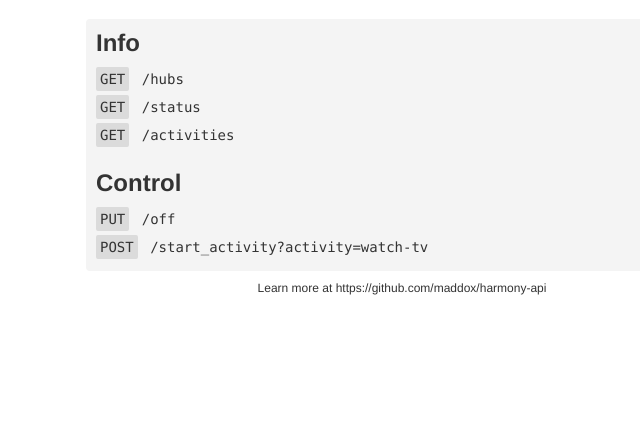
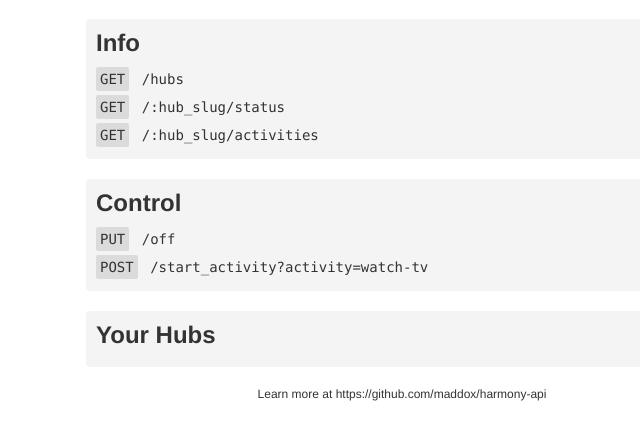
Before and after one commit to maddox/harmony-api, a website: page public/index.html in a window 1280 px wide. Shown: the part 342-782 px from the top of the page, without its empty margins (238-878 px from the left). Drawn offline with Linux system fonts and the light colour scheme; no server answers.

Commit message:
show a section with your hubs

```diff
--- a/public/index.html
+++ b/public/index.html
@@ -10,11 +10,12 @@
       a:hover { text-decoration: underline; }
       .logo { display: block; margin: auto }
       .content { margin: 20px 25%; }
-      .docs { background-color: #f4f4f4; border-radius: 4px; padding: 10px;}
+      .docs { background-color: #f4f4f4; border-radius: 4px; padding: 10px; margin-bottom: 20px;}
       .docs p { padding: 0; margin: 0; line-height: 28px; font-size: 14px; font-family: Consolas, 'Liberation Mono', Menlo, Courier, monospace; }
       .docs .method { background-color: #dbdbdb; padding: 4px; border-radius: 2px; margin-right: 4px;}
       .docs h2 { margin-bottom: 8px;}
       .docs h2:first-child { margin-top: 0;}
+      .docs h3.hub-name { text-transform: capitalize;}
       .footer { text-align: center; font-size: 12px; margin: 10px 0 50px 0;}
     </style>
   </head>
@@ -26,12 +27,20 @@
       <div class="docs">
         <h2>Info</h2>
         <p><span class="method">GET</span> <a href="/hubs">/hubs</a></p>
-        <p><span class="method">GET</span> <a href="/status">/status</a></p>
-        <p><span class="method">GET</span> <a href="/activities">/activities</a></p>
+        <p><span class="method">GET</span> <a href="/:hub_slug/status">/:hub_slug/status</a></p>
+        <p><span class="method">GET</span> <a href="/:hub_slug/activities">/:hub_slug/activities</a></p>
+      </div>
 
+      <div class="docs">
         <h2>Control</h2>
         <p><span class="method">PUT</span> /off</p>
         <p><span class="method">POST</span> /start_activity?activity=watch-tv</p>
+      </div>
+
+      <div class="docs">
+        <h2>Your Hubs</h2>
+        <div id="your-hubs">
+        </div>
       </div>
 
       <div class="footer">
@@ -39,5 +48,25 @@
       </div>
     </div>
 
+    <script>
+    var xhr = new XMLHttpRequest();
+    xhr.open('GET', '/hubs_for_index');
+    xhr.send(null);
+
+    xhr.onreadystatechange = function () {
+      var DONE = 4; // readyState 4 means the request is done.
+      var OK = 200; // status 200 is a successful return.
+      if (xhr.readyState === DONE) {
+        if (xhr.status === OK) {
+          var div = document.createElement("div")
+          div.innerHTML = xhr.responseText
+          document.getElementById("your-hubs").appendChild(div)
+        } else {
+          console.log('Error: ' + xhr.status); // An error occurred during the request.
+        }
+      }
+    }
+
+    </script>
   </body>
 </html>
```
Also changed, not shown: app.js (+13 -0 lines).
